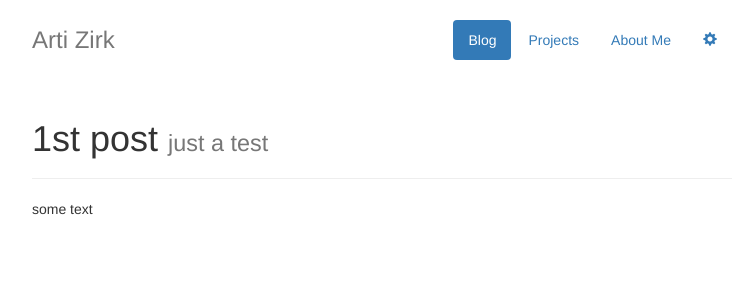
After one commit to artizirk/arti.ee, a Flask app: template blog/templates/blog.html in a window 1280 px wide. The commit adds this page. Shown: the top 300 px of the page, without its empty margins (258-1006 px from the left). Run offline with Flask 2, Linux system fonts and the light colour scheme; the template is opened without the code that fills it, so the values that code supplies are empty; some libraries are stand-ins or nearby versions.

Commit message:
added some test pages and some more code

```diff
--- a/blog/__init__.py
+++ b/blog/__init__.py
@@ -1,2 +1,2 @@
-from .app import app
+from .app import app, db
 from .views import *
--- a/blog/app.py
+++ b/blog/app.py
@@ -1,6 +1,7 @@
 from flask import Flask
-
+from flask.ext.mongoengine import MongoEngine, MongoEngineSessionInterface
 
 app = Flask(__name__, instance_relative_config=True)
 app.config.from_object('config')
 app.config.from_pyfile('config.py')
+db = MongoEngine(app)
--- a/blog/static/css/style.css
+++ b/blog/static/css/style.css
@@ -0,0 +1,104 @@
+/* Space out content a bit */
+body {
+  padding-top: 20px;
+  padding-bottom: 20px;
+}
+
+/* Everything but the jumbotron gets side spacing for mobile first views */
+.header,
+.footer {
+  padding-left: 15px;
+  padding-right: 15px;
+}
+
+/* Custom page header */
+/*.header {
+  border-bottom: 1px solid #e5e5e5;
+}*/
+/* Make the masthead heading the same height as the navigation */
+.header h3 {
+  margin-top: 0;
+  margin-bottom: 0;
+  line-height: 40px;
+  padding-bottom: 19px;
+}
+
+/* Custom page footer */
+.footer {
+  padding-top: 19px;
+  color: #777;
+  border-top: 1px solid #e5e5e5;
+}
+
+/* Customize container */
+@media (min-width: 768px) {
+  .container {
+    max-width: 730px;
+  }
+}
+.container-narrow > hr {
+  margin: 30px 0;
+}
+/* Responsive: Portrait tablets and up */
+@media screen and (min-width: 768px) {
+  /* Remove the padding we set earlier */
+  .header,
+  .footer {
+    padding-left: 0;
+    padding-right: 0;
+  }
+  /* Space out the masthead */
+  .header {
+    margin-bottom: 30px;
+  }
+}
+
+
+#dontgo {
+  background-color: rgb(245, 245, 255);
+  -webkit-transform: rotateY( 180deg );
+     -moz-transform: rotateY( 180deg );
+       -o-transform: rotateY( 180deg );
+          transform: rotateY( 180deg );
+}
+
+.center {
+    display: block;
+    margin-left: auto;
+    margin-right: auto;
+}
+
+.form-signin {
+  max-width: 330px;
+  padding: 15px;
+  margin: 0 auto;
+}
+.form-signin .form-signin-heading,
+.form-signin .checkbox {
+  margin-bottom: 10px;
+}
+.form-signin .checkbox {
+  font-weight: normal;
+}
+.form-signin .form-control {
+  position: relative;
+  height: auto;
+  -webkit-box-sizing: border-box;
+     -moz-box-sizing: border-box;
+          box-sizing: border-box;
+  padding: 10px;
+  font-size: 16px;
+}
+.form-signin .form-control:focus {
+  z-index: 2;
+}
+.form-signin input[type="email"] {
+  margin-bottom: -1px;
+  border-bottom-right-radius: 0;
+  border-bottom-left-radius: 0;
+}
+.form-signin input[type="password"] {
+  margin-bottom: 10px;
+  border-top-left-radius: 0;
+  border-top-right-radius: 0;
+}
--- /dev/null
+++ b/blog/templates/blog.html
@@ -0,0 +1,11 @@
+{% set title = "tere" %}
+{% set tab = {"blog":"active"} %}
+{% extends "layout.html" %}
+{% block body %}
+<div class="page-header">
+    <h1>1st post <small>just a test</small></h1>
+</div>
+<p>
+some text
+</p>
+{% endblock %}
--- a/blog/templates/index.html
+++ /dev/null
@@ -1,3 +0,0 @@
-{% set title = "tere" %}
-{% extends "layout.html" %}
-{% block body %}<h1>hello world</h1>{% endblock %}
--- a/blog/templates/layout.html
+++ b/blog/templates/layout.html
@@ -1,14 +1,18 @@
+{% if not tab %}
+  {% set tab = {} %}
+{% endif %}
 <!DOCTYPE html>
 <html lang="et">
   <head>
     <meta charset="utf-8">
     <meta http-equiv="X-UA-Compatible" content="IE=edge">
-    <meta name="viewport" content="width=device-width, initial-scale=1">
+    <meta name="viewport" content="width=device-width, initial-scale=1, maximum-scale=1, user-scalable=no">
     <link rel="shortcut icon" href="{{ url_for('static', filename='img/favicon.ico') }}">
     <title>{{ config["SITE_NAME"] }} - {{ title }}</title>
 
     <!-- Bootstrap -->
     <link rel="stylesheet" href="//netdna.bootstrapcdn.com/bootstrap/3.1.1/css/bootstrap.min.css">
+    <link rel="stylesheet" href="{{ url_for('static', filename='css/style.css') }}">
 
     <!-- HTML5 Shim and Respond.js IE8 support of HTML5 elements and media queries -->
     <!-- WARNING: Respond.js doesn't work if you view the page via file:// -->
@@ -18,7 +22,24 @@
     <![endif]-->
   </head>
   <body>
-    {% block body %}{% endblock %}
+    <div class="container">
+      <div class="header">
+        <ul class="nav nav-pills pull-right" id="maintabs">
+          <li class="{{ tab['blog'] }}"><a href="{{ url_for('blog')}}" data-toggle="tab2">Blog</a></li>
+          <li class="{{ tab['projects'] }}"><a href="#projects" data-toggle="tab2">Projects</a></li>
+          <li class="{{ tab['about'] }}"><a href="#about" data-toggle="tab2">About Me</a></li>
+          <li class="{{ tab['login'] }}"><a href="{{ url_for('login')}}" data-toggle="tab2" alt="Login"><span class="glyphicon glyphicon-cog"></span></a></li>
+        </ul>
+        <h3 class="text-muted">{{ config["SITE_NAME"] }}</h3>
+      </div><!-- header -->
+      {% for message in get_flashed_messages() %}
+      <div class="alert alert-info alert-dismissable">
+        <button type="button" class="close" data-dismiss="alert" aria-hidden="true">&times;</button>
+        {{ message }}
+      </div>
+      {% endfor %}
+      {% block body %}{% endblock %}
+    </div> <!-- container -->
     <!-- jQuery (necessary for Bootstrap's JavaScript plugins) -->
     <script src="https://ajax.googleapis.com/ajax/libs/jquery/1.11.0/jquery.min.js"></script>
     <!-- Include all compiled plugins (below), or include individual files as needed -->
--- a/config.py
+++ b/config.py
@@ -1,3 +1,4 @@
 DEBUG = False
 SECRET_KEY = "Set this key under instance/config.py!!"
-SITE_NAME = "PageName"  # set this also under instance/config.py
+SITE_NAME = "Arti Zirk"  # set this also under instance/config.py
+MONGODB_SETTINGS = {"DB": "blog"}
--- a/manage.py
+++ b/manage.py
@@ -4,7 +4,8 @@ from flask_debugtoolbar import DebugToolbarExtension
 from blog import app
 
 app.config["DEBUG"] = True
-toolbar = DebugToolbarExtension(app)
+#app.config["DEBUG_TB_PANELS"] = ["flask.ext.mongoengine.panels.MongoDebugPanel"]
+#toolbar = DebugToolbarExtension(app)
 manager = Manager(app)
 manager.add_command("runserver", Server(host="0.0.0.0"))
 
```
Also changed, not shown: blog/templates/login.html (added, +14 -0 lines), blog/views.py (+7 -2 lines).
